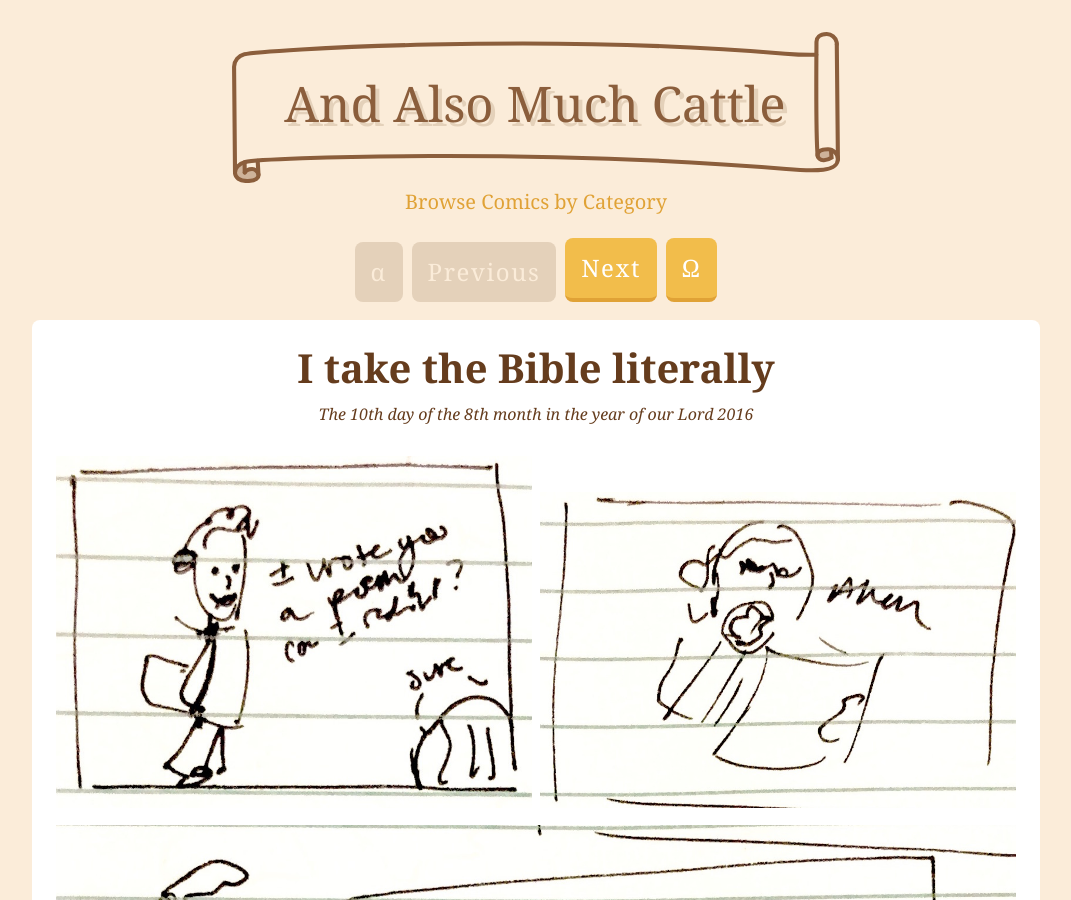
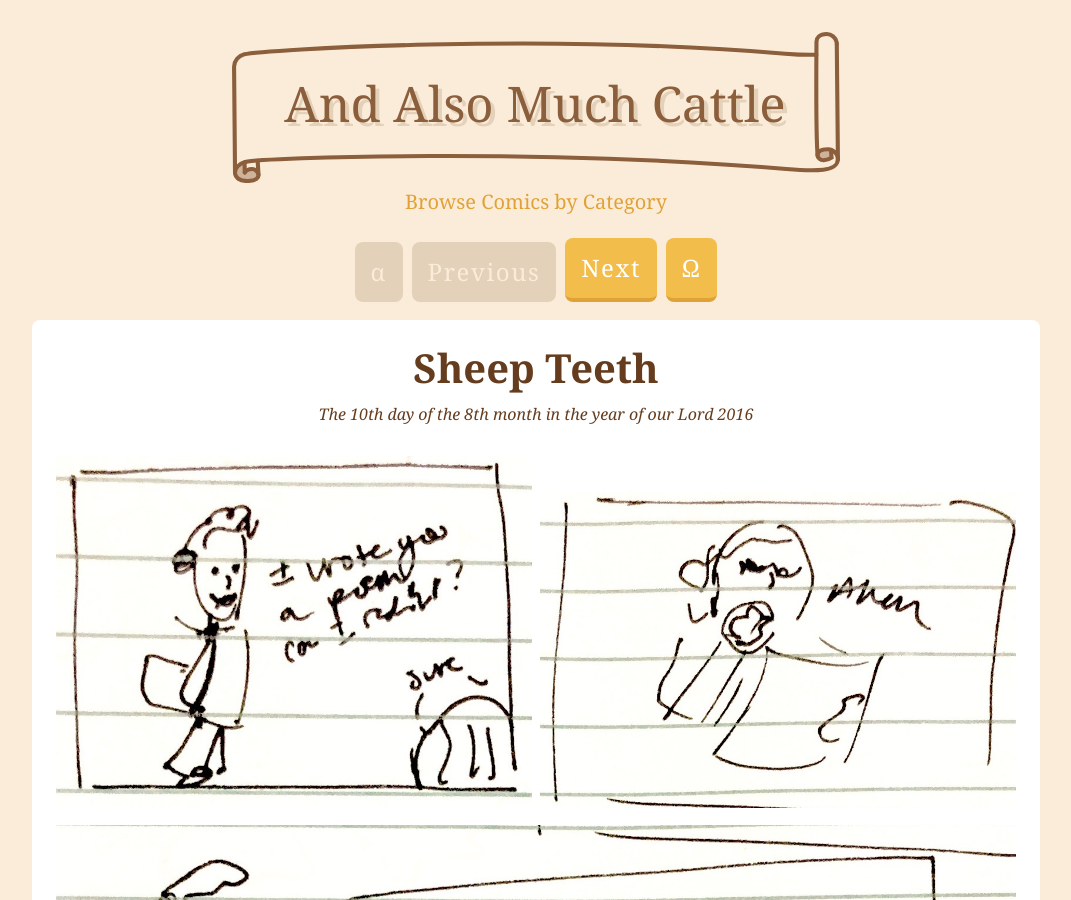
Before and after one commit to karlyanelson/andalsomuchcattle, a Jekyll site: the page built from _posts/2016-08-10-song-of-solomon.md, in a window 1280 px wide and 900 px high. Shown: the whole window, without its empty margins (104-1175 px from the left). Built offline with Jekyll 4.4.1, drawn with Linux system fonts in a browser that asks for light colours; some web fonts are replaced; comment, search, counter and statistics services are not loaded.

Commit message:
changed title of song of solomon post

```diff
--- a/_posts/2016-08-10-song-of-solomon.md
+++ b/_posts/2016-08-10-song-of-solomon.md
@@ -1,6 +1,6 @@
 ---
 layout: post
-title:  "I take the Bible literally"
+title:  "Sheep Teeth"
 date:   2016-08-10
 number: 1
 categories: [old testament, solomon, song of songs]
```
